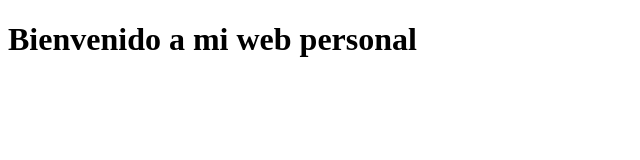
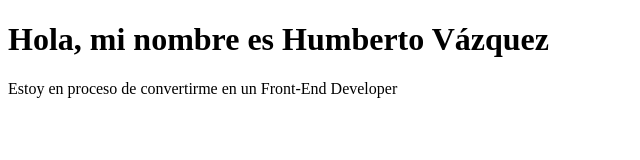
Before and after one commit to RubberBoyVz/rubberboyvz.github.io, a plain HTML site: page index.html in a window 1280 px wide. Shown: the whole page, without its empty margins (0-640 px from the left). Drawn offline with Linux system fonts and the light colour scheme.

Commit message:
Agregados el titulo y el subtitulo

```diff
--- a/index.html
+++ b/index.html
@@ -4,9 +4,13 @@
     <meta charset="UTF-8">
     <meta http-equiv="X-UA-Compatible" content="IE=edge">
     <meta name="viewport" content="width=device-width, initial-scale=1.0">
+    <link rel="stylesheet" href="css/styles.css">
     <title>RubberBoyVz</title>
 </head>
 <body>
-    <h1>Bienvenido a mi web personal</h1>
+    <div id="contenedor">
+        <h1 id="titulo">Hola, mi nombre es Humberto Vázquez</h1>
+        <p id="subtitulo">Estoy en proceso de convertirme en un Front-End Developer</p>
+    </div>
 </body>
 </html>
```
